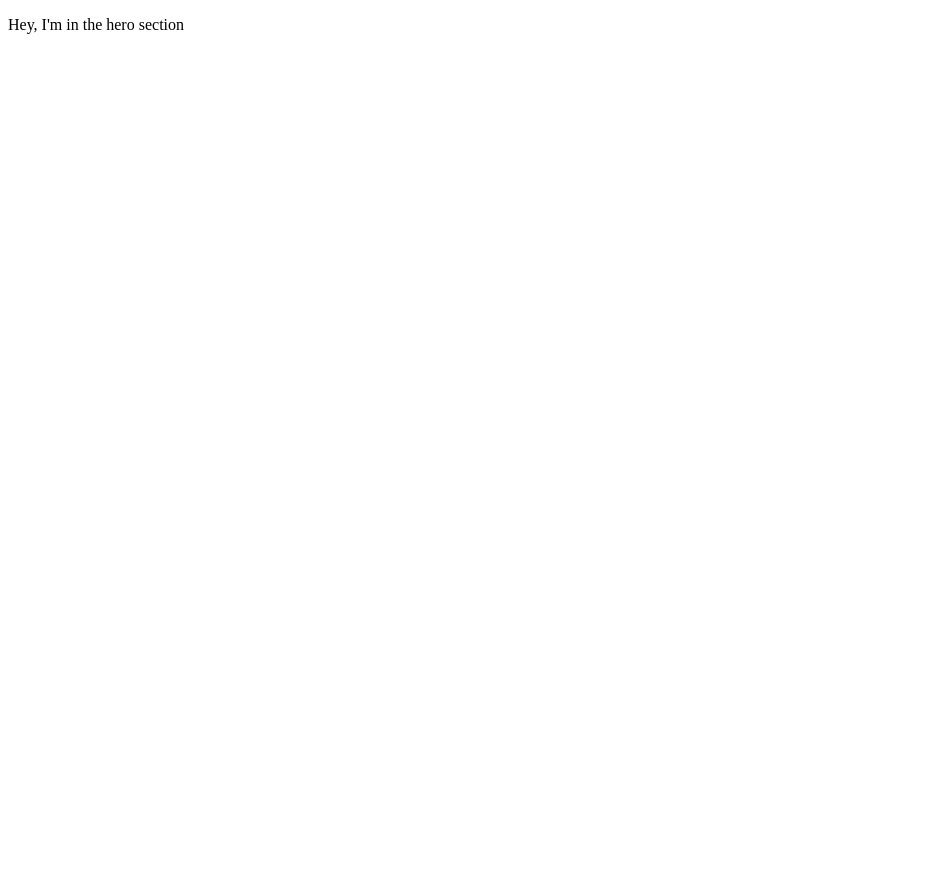
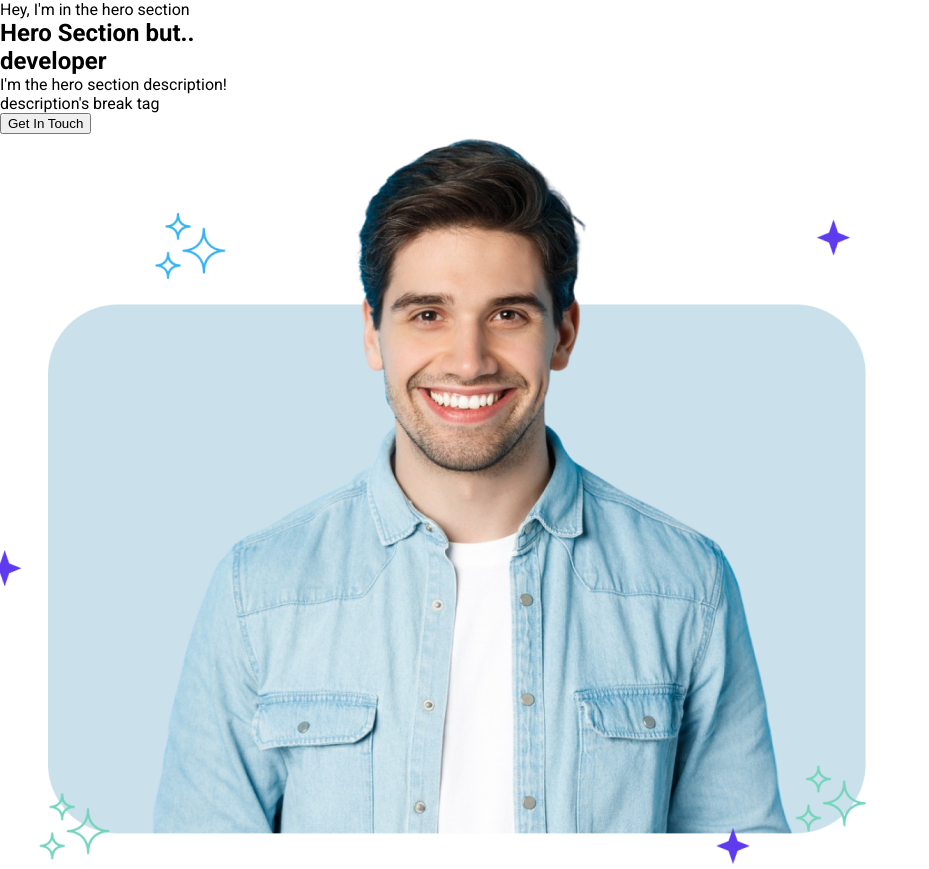
Before and after one commit to sajid985/portfolio_website_react, a React (Create React App) app: page / in a window 1280 px wide. Shown: the whole page, without its empty margins (0-929 px from the left). Before the commit the page ends 800 px from the top, so only its background shows below. Built offline with nearby package versions, Linux system fonts and the light colour scheme.

Commit message:
Defined CSS variables and adding attributes

```diff
--- a/src/App.css
+++ b/src/App.css
@@ -0,0 +1,27 @@
+/* Global CSS */
+
+body {
+
+    margin: 0;
+    font-family: "Roboto", sans-serif;
+    -webkit-font-smoothing: "Roboto, sans-serif";
+    -moz-osx-font-smoothing: "Roboto, sans-serif";
+    font-style: normal;
+
+}
+
+h1, h2, h3, h4, h5, h6, p {
+
+    margin: 0;
+
+}
+
+:root {
+    --primary: #5e3bee;
+    --heading-color: #282938;
+    --bg-shade: #f5fcff;
+    --github: #e62872;
+    --darkblue: #1c1e53;
+    --black: #000000;
+    --white: #ffffff;
+}
--- a/src/Pages/Home/Hero_Section.jsx
+++ b/src/Pages/Home/Hero_Section.jsx
@@ -4,8 +4,21 @@ export default function HeroSection() {
             <div className="hero--section--content--box">
                 <div className="hero--section--content">
                     <p className="section--title">Hey, I'm in the hero section</p>
+                    <h1 className="hero--section--title">
+                        <span className="hero--section--title--color">Hero Section but..</span>{" "}
+                        <br />
+                        developer
+                    </h1>
+                    <p className="hero--section-description">I'm the hero section description!
+                        <br /> description's break tag
+                    </p>
                 </div>
+                <button className="btn btn-primary">Get In Touch</button>
             </div>
+        <div className="hero--section--img">
+            <img src="./img/hero_img.png" alt="Hero Section"></img>
+        </div>
+
         </section>
     )
 }
```
